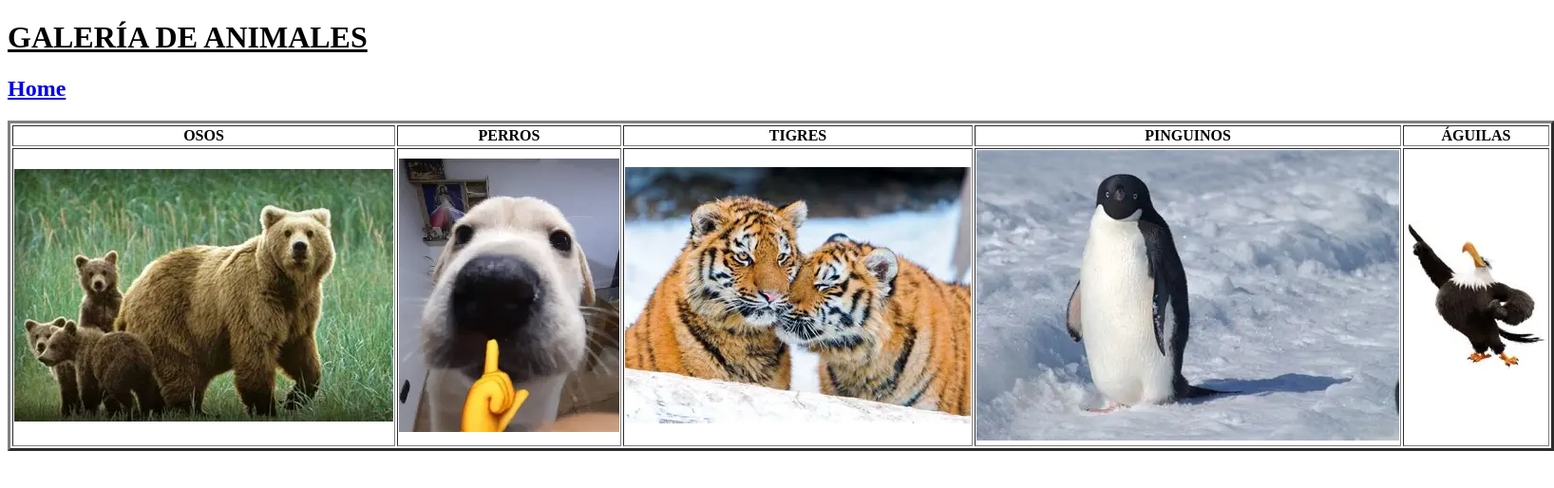
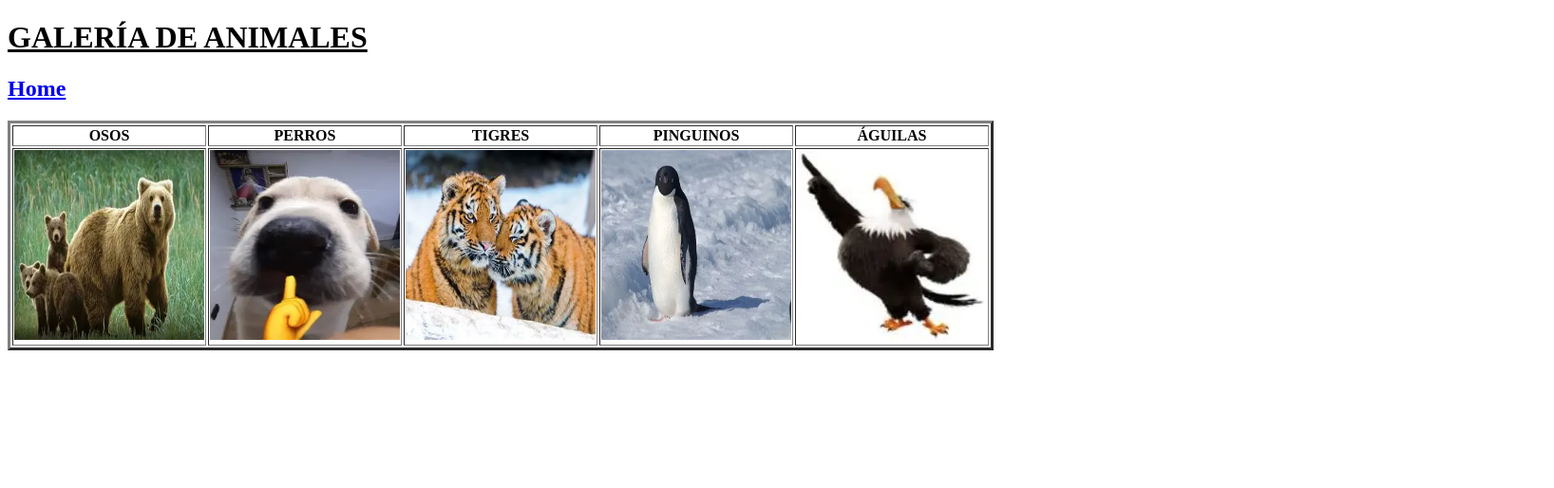
Before and after one commit to ELVIN-MOTA-CUETO/Gamalier.trabajos, a plain HTML site: page trabajo us/Galería.html in a window 1280 px wide. Shown: the whole page at 95% size, 1636 px wide, since content can reach past the window. Drawn offline with Linux system fonts and the light colour scheme.

Commit message:
Set image dimensions in Galería.html
Added height and width attributes to images.

```diff
--- a/trabajo us/Galería.html
+++ b/trabajo us/Galería.html
@@ -21,11 +21,11 @@
 
 <tr>
 
-<td><img src="osos.webp" alt="h"></td>
-<td><img src="perrito shh.webp" alt="q"></td>
-<td><img src="tigres.webp" alt="o"></td>
-<td><img src="pinguino.webp" alt="d"></td>
-<td><img src="aguila poderosa.webp" alt="l"></td>
+<td><img height="200px" width="200px" src="osos.webp" alt="h"></td>
+<td><img height="200px" width="200px" src="perrito shh.webp" alt="q"></td>
+<td><img height="200px" width="200px" src="tigres.webp" alt="o"></td>
+<td><img height="200px" width="200px" src="pinguino.webp" alt="d"></td>
+<td><img height="200px" width="200px" src="aguila poderosa.webp" alt="l"></td>
 
 </tr>
 
```
